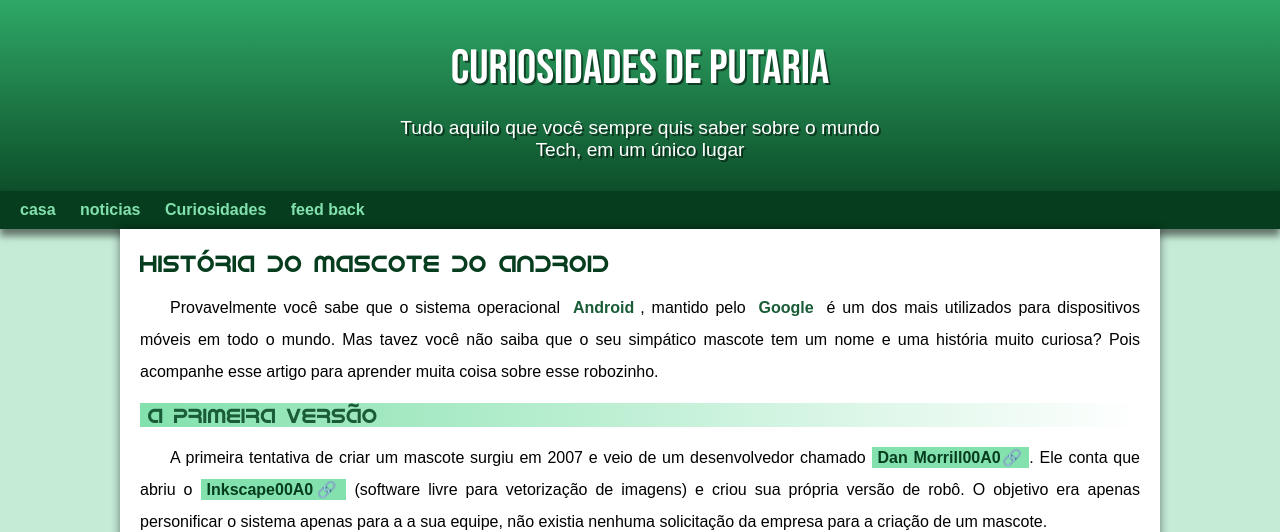
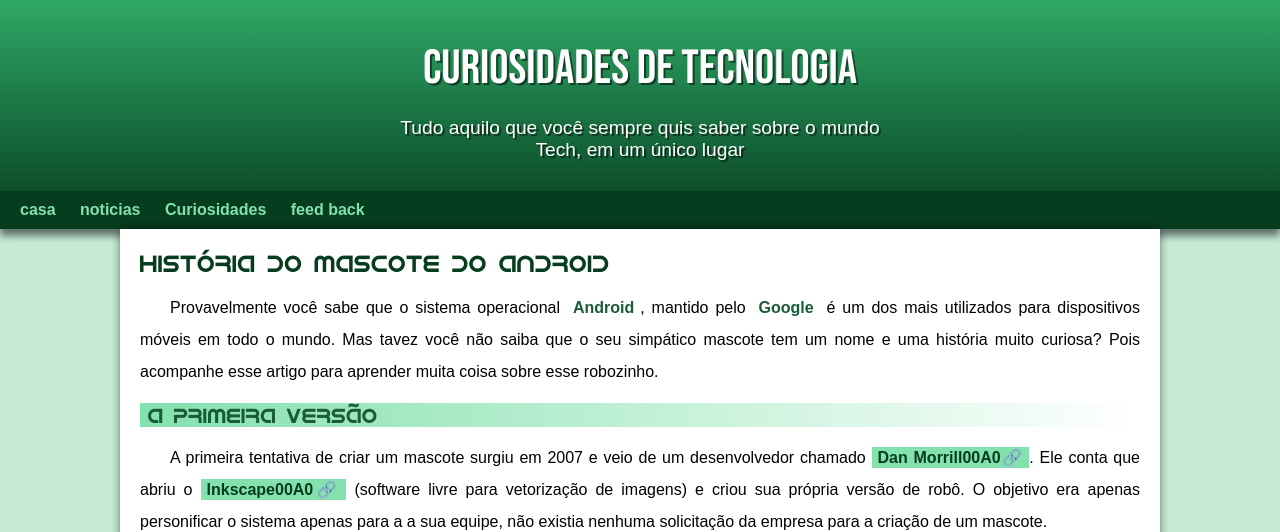
Before and after one commit to kecomecas/html5-e-css3, a plain HTML site: page DESAFIO/EX011/index.html in a window 1280 px wide. Shown: the top 532 px of the page. Drawn offline with Linux system fonts and the light colour scheme; files whose address does not match are found by name.

Commit message:
atualizei e corregi o dezadio ex11
mudei o titulo inicial

```diff
--- a/DESAFIO/EX011/index.html
+++ b/DESAFIO/EX011/index.html
@@ -218,7 +218,7 @@ footer a:hover {
 </head>
 <body>
     <header>
-        <h1>Curiosidades de Putaria</h1>
+        <h1>Curiosidades de Tecnologia</h1>
         <p>Tudo aquilo que você sempre quis saber sobre o mundo Tech, em um único lugar</p>
         <nav>
             <a href="#">casa</a>
```
